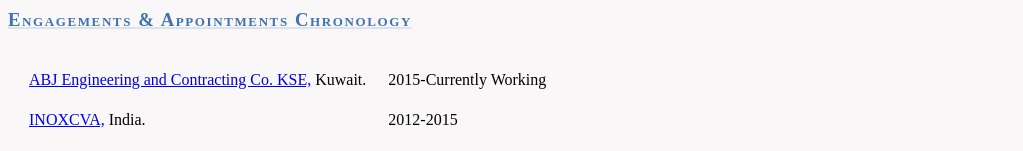
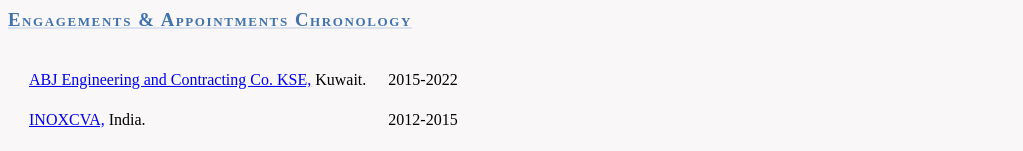
Before and after one commit to PandyaArpan/CV, a plain HTML site: page index.html in a window 1280 px wide. Shown: the part 572-723 px from the top of the page, without its empty margins (0-1023 px from the left). Drawn offline with Linux system fonts and the light colour scheme.

Commit message:
Update index.html
Update profile

```diff
--- a/index.html
+++ b/index.html
@@ -91,7 +91,7 @@
           >
           Kuwait.
         </td>
-        <td>2015-Currently Working</td>
+        <td>2015-2022</td>
       </tr>
       <tr>
         <td>
```
